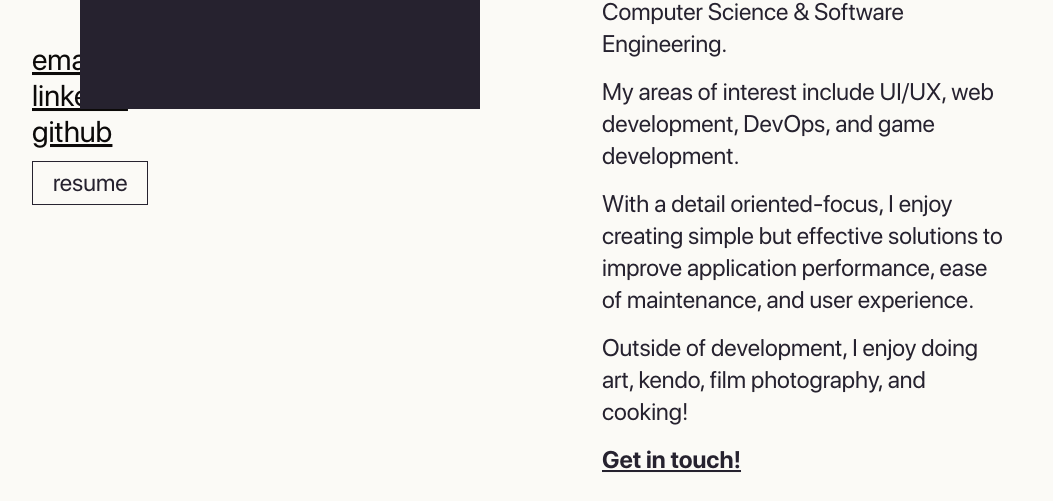
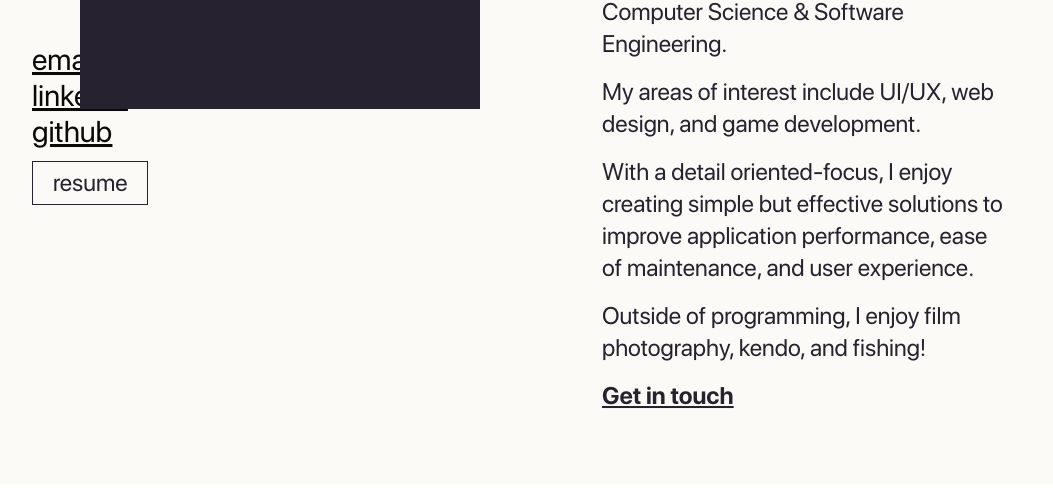
Before and after one commit to kylevh/personal-website-v2, a Next.js app: page /info in a window 1280 px wide. Shown: the part 451-952 px from the top of the page, without its empty margins (98-1151 px from the left). Built offline with nearby package versions, Linux system fonts and the light colour scheme.

Commit message:
project description updates

```diff
--- a/app/info/page.tsx
+++ b/app/info/page.tsx
@@ -68,17 +68,17 @@ export default function InfoPage() {
                             I&apos;m a recent graduate of the University of Washington Bothell, majoring in Computer Science & Software Engineering.
                         </p>
                         <p className={`${sf.className} font-light text-2xl sm:text-xl lg:text-2xl text-left text-kyle-dark mb-4`}>
-                            My areas of interest include UI/UX, web development, DevOps, and game development.
+                            My areas of interest include UI/UX, web design, and game development.
                         </p>
                         <p className={`${sf.className} font-light text-2xl sm:text-xl lg:text-2xl text-left text-kyle-dark mb-4`}>
                             With a detail oriented-focus, I enjoy creating simple but effective solutions to improve application performance, ease of maintenance, and user experience.
                         </p>
                         <p className={`${sf.className} font-light text-2xl sm:text-xl lg:text-2xl text-left text-kyle-dark mb-4`}>
-                            Outside of development, I enjoy doing art, kendo, film photography, and cooking!
+                            Outside of programming, I enjoy film photography, kendo, and fishing!
                         </p>
 
                         <p className={`${sf.className} font-bold text-2xl sm:text-xl lg:text-2xl text-left text-kyle-dark mb-4 underline`}>
-                            <Link href="/contact">Get in touch!</Link>
+                            <Link href="/contact">Get in touch</Link>
                         </p>
 
 
--- a/components/projects.js
+++ b/components/projects.js
@@ -33,7 +33,7 @@ const projects = [
         id: 3,
         title: 'CorpseBound - 2D Video Game',
         desc: 'A 2D-graphics video game developed in Unity, featuring unique gameplay mechanics revolving around death',
-        pageDesc: `CorpseBound is a project that emerged from the creative talents of a few UW students. In the game, players embark on a unique journey that delves into the intriguing theme of mortality. As a player, you navigate a mysterious world where death is not the end but a means to explore inaccessible areas of the map. CorpseBound encompasses a range of skills, including game design, programming, and 2D graphics, making it a standout in the 2020 UW Game Jam`,
+        pageDesc: `CorpseBound is a project that emerged from the creative talents of a few UW students. In the game, players embark on a unique journey that delves into the intriguing theme of mortality. As a player, you navigate a mysterious world where death is not the end but a means to explore inaccessible areas of the map. CorpseBound encompasses a range of skills, including game design, programming, and 2D graphics, making it a standout in the 2021 UW Game Jam`,
         imagePath: "/images/projects/corpsebound.png",
         link1: 'https://github.com/kylevh/CorpseBound',
         link2: 'https://kylevh.itch.io/corpsebound',
@@ -83,7 +83,7 @@ const projects = [
         id: 8,
         title: 'Kyle Huynh - Graphic Design',
         desc: `See some of my graphic design work on Behance.net!`,
-        pageDesc: `See some of my graphic design work on Behance.net! Check it out at behance.net/kylehuynh`,
+        pageDesc: `See some of my graphic design work on Behance.net! Check it out by visiting the link below`,
         imagePath: "/images/projects/design.png",
         link1: '',
         link2: 'https://www.behance.net/kylehuynh',
@@ -93,7 +93,7 @@ const projects = [
         id: 9,
         title: 'Real Estate Website Design',
         desc: `A fully-customized, sleek, and modern website created from scratch using NextJS 13 and TypeScript`,
-        pageDesc: `The DEPHomes redesign employs the latest technologies, including NextJS 13, TypeScript, and Tailwind CSS. This website was meticulously crafted from the ground up to meet the needs of a prestigious real estate company, collaborating closely with the company's employees to design that not only met but exceeded their expectations, ensuring a seamless and visually captivating user experience.`,
+        pageDesc: `The DEPHomes redesign employs the latest technologies, including NextJS 13, TypeScript, and Tailwind CSS. This website was crafted from the ground up to meet the needs of a prestigious real estate company, collaborating closely with the company's employees to design a website that not only met but exceeded their expectations, ensuring a seamless and visually captivating user experience.`,
         imagePath: "/images/projects/dephomes.png",
         link1: '',
         link2: 'https://dephomes.com',
```
